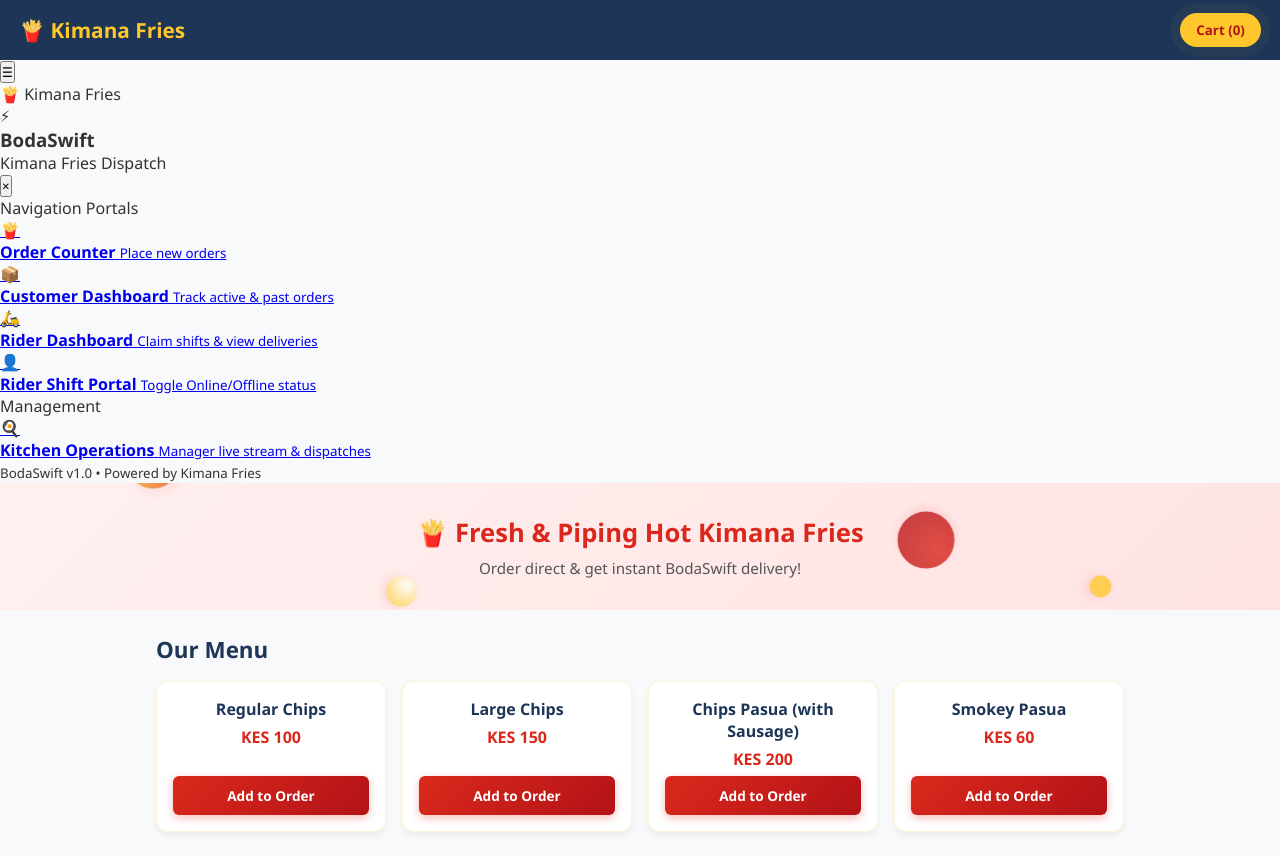
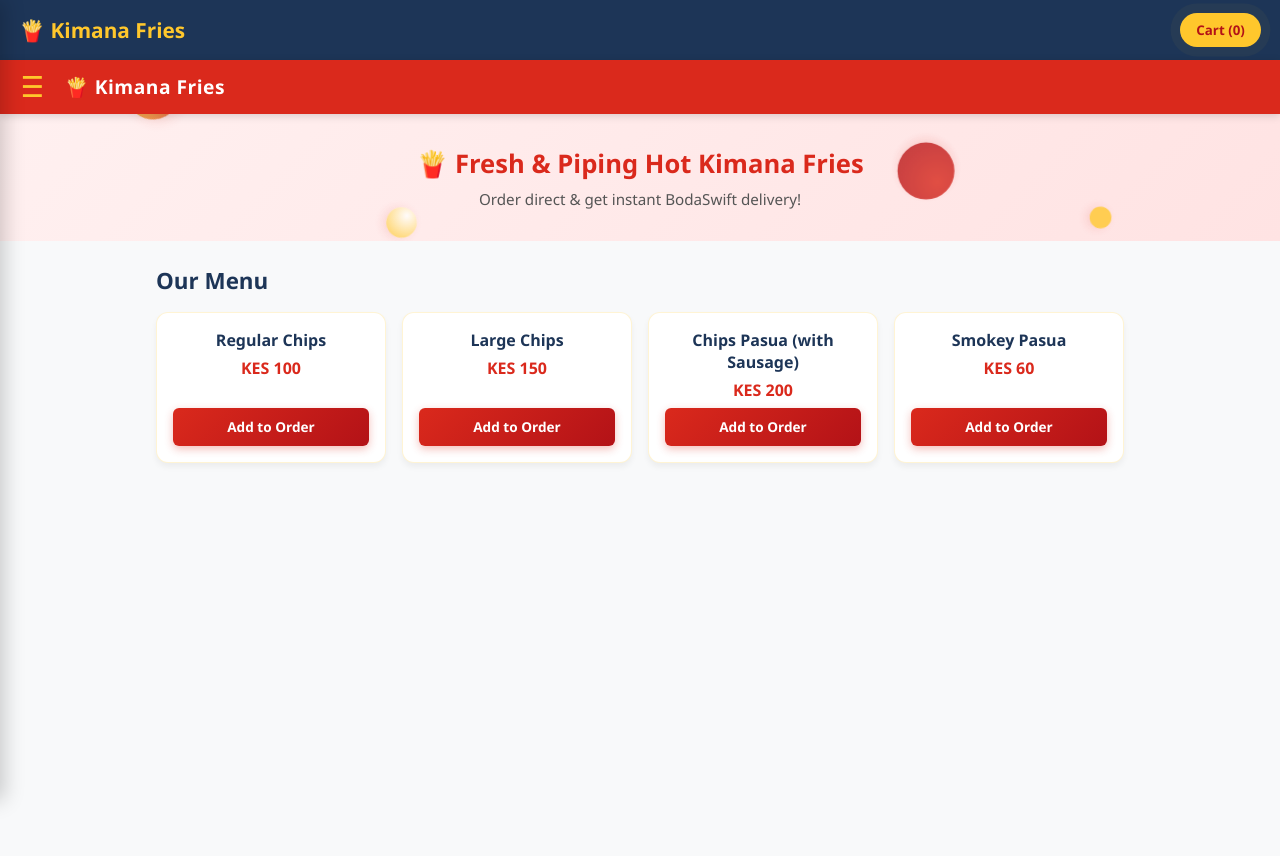
Before and after one commit to josnguj79/fries, a website: page index.html in a window 1280 px wide. After the commit the page ends 800 px from the top, so only its background shows below. Drawn offline with Linux system fonts and the light colour scheme.

Commit message:
Update style.css

```diff
--- a/style.css
+++ b/style.css
@@ -36,6 +36,184 @@
     font-weight: bold;
     color: var(--secondary);
   }
+/* Top Bar Header */
+.app-top-bar {
+  background: var(--mc-red, #da291c);
+  color: white;
+  padding: 0.8rem 1rem;
+  display: flex;
+  align-items: center;
+  gap: 1rem;
+  position: sticky;
+  top: 0;
+  z-index: 900;
+  box-shadow: 0 2px 8px rgba(0,0,0,0.15);
+}
+
+.menu-toggle-btn {
+  background: transparent;
+  border: none;
+  color: #ffc72c; /* Kimana Yellow */
+  font-size: 1.8rem;
+  cursor: pointer;
+  padding: 0 0.3rem;
+  line-height: 1;
+}
+
+.brand-title {
+  font-weight: 800;
+  font-size: 1.2rem;
+  color: white;
+  letter-spacing: 0.5px;
+}
+
+/* Backdrop Overlay */
+.menu-overlay {
+  position: fixed;
+  top: 0;
+  left: 0;
+  width: 100vw;
+  height: 100vh;
+  background: rgba(0, 0, 0, 0.5);
+  backdrop-filter: blur(2px);
+  z-index: 998;
+  opacity: 0;
+  visibility: hidden;
+  transition: opacity 0.3s ease, visibility 0.3s ease;
+}
+
+.menu-overlay.active {
+  opacity: 1;
+  visibility: visible;
+}
+
+/* Side Drawer Panel */
+.side-drawer {
+  position: fixed;
+  top: 0;
+  left: 0;
+  width: 280px;
+  max-width: 80vw;
+  height: 100%;
+  background: #ffffff;
+  z-index: 999;
+  transform: translateX(-100%);
+  transition: transform 0.3s cubic-bezier(0.4, 0, 0.2, 1);
+  box-shadow: 4px 0 20px rgba(0,0,0,0.2);
+  display: flex;
+  flex-direction: column;
+}
+
+.side-drawer.open {
+  transform: translateX(0);
+}
+
+/* Drawer Header */
+.drawer-header {
+  background: #1d3557; /* Dark navy */
+  color: white;
+  padding: 1.2rem 1rem;
+  display: flex;
+  justify-content: space-between;
+  align-items: center;
+}
+
+.drawer-brand {
+  display: flex;
+  align-items: center;
+  gap: 10px;
+}
+
+.drawer-brand .brand-icon {
+  font-size: 1.5rem;
+}
+
+.drawer-brand h3 {
+  font-size: 1.1rem;
+  color: #ffc72c;
+  line-height: 1.1;
+}
+
+.drawer-brand p {
+  font-size: 0.75rem;
+  color: #a0aec0;
+}
+
+.close-drawer-btn {
+  background: transparent;
+  border: none;
+  color: white;
+  font-size: 1.8rem;
+  cursor: pointer;
+  line-height: 1;
+}
+
+/* Drawer Content Links */
+.drawer-content {
+  flex: 1;
+  padding: 1rem 0.8rem;
+  overflow-y: auto;
+}
+
+.drawer-section-title {
+  font-size: 0.75rem;
+  text-transform: uppercase;
+  color: #a0aec0;
+  font-weight: 700;
+  letter-spacing: 0.5px;
+  margin: 0.8rem 0.5rem 0.4rem;
+}
+
+.drawer-link {
+  display: flex;
+  align-items: center;
+  gap: 12px;
+  padding: 0.75rem 0.8rem;
+  border-radius: 8px;
+  text-decoration: none;
+  color: #2d3748;
+  margin-bottom: 0.3rem;
+  transition: background 0.2s;
+}
+
+.drawer-link:hover, .drawer-link.active {
+  background: #f7fafc;
+  color: #da291c;
+}
+
+.drawer-link .link-icon {
+  font-size: 1.3rem;
+}
+
+.drawer-link .link-text {
+  display: flex;
+  flex-direction: column;
+}
+
+.drawer-link .link-text strong {
+  font-size: 0.9rem;
+}
+
+.drawer-link .link-text small {
+  font-size: 0.75rem;
+  color: #718096;
+}
+
+.drawer-divider {
+  height: 1px;
+  background: #edf2f7;
+  margin: 0.8rem 0;
+}
+
+.drawer-footer {
+  padding: 0.8rem 1rem;
+  background: #f7fafc;
+  border-top: 1px solid #edf2f7;
+  text-align: center;
+  font-size: 0.75rem;
+  color: #a0aec0;
+}
+
 
   .cart-btn {
     background: var(--primary);
```
